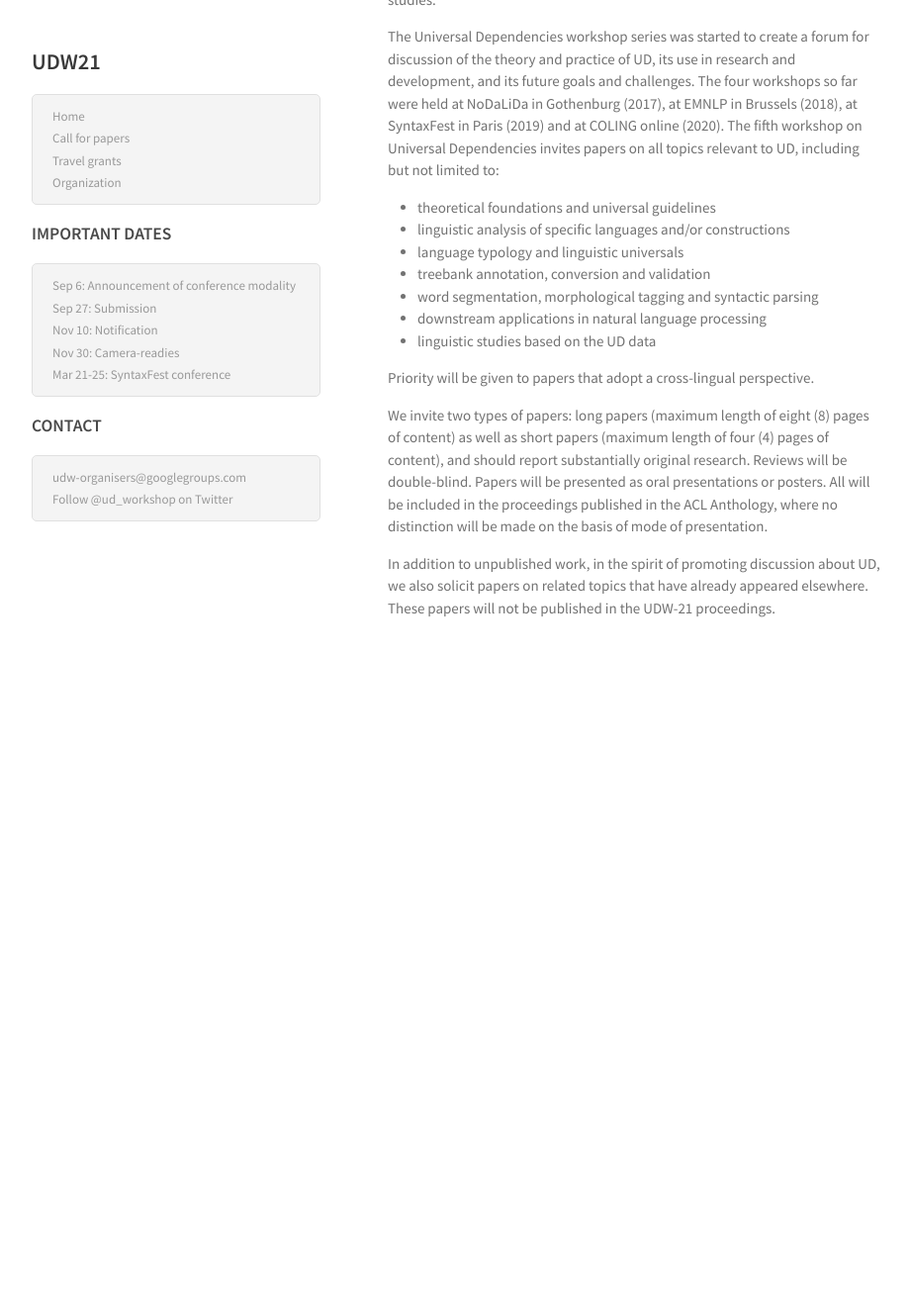
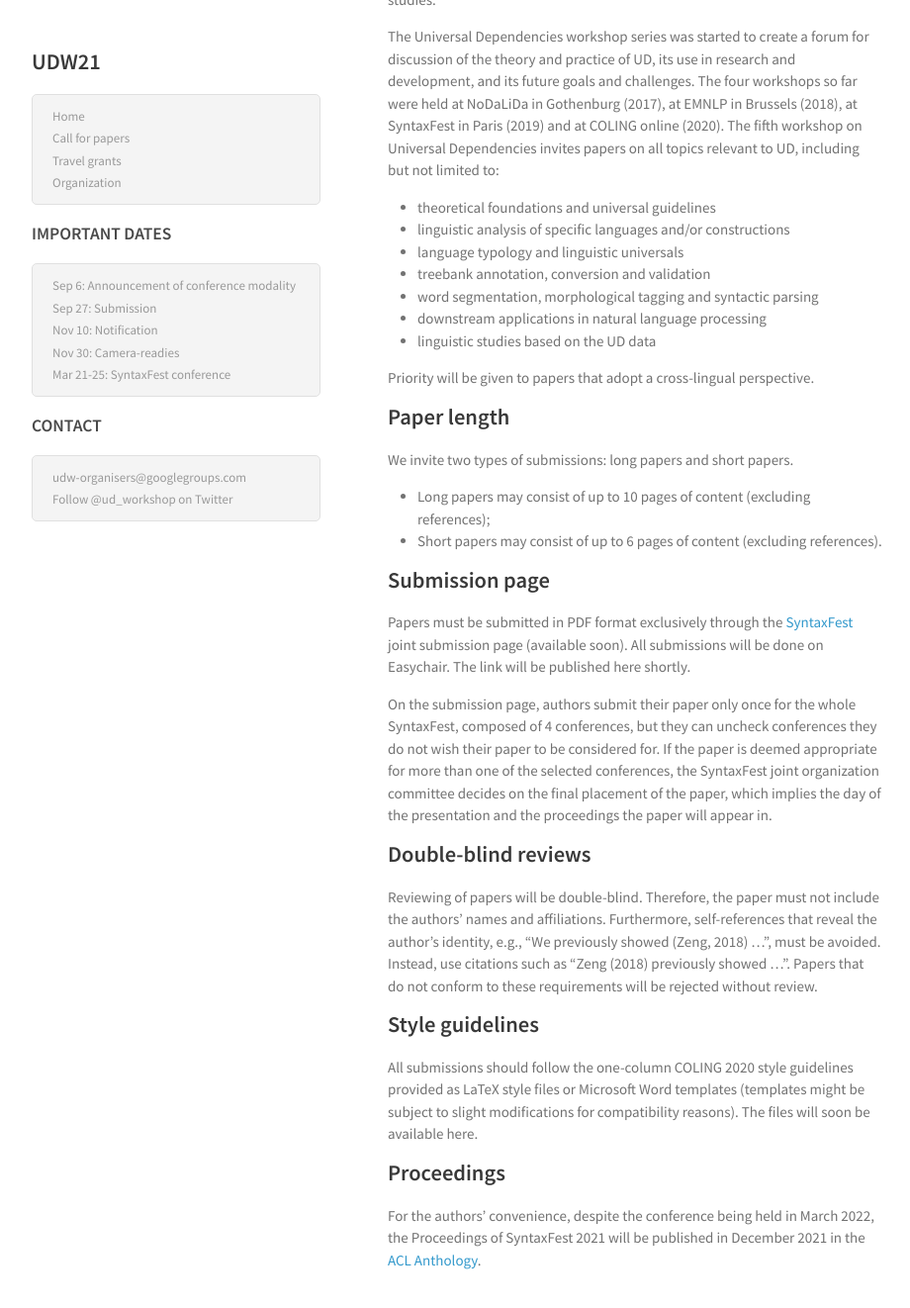
Before and after one commit to UniversalDependencies/udw21, a Jekyll site: the page built from cfp.md, in a window 1280 px wide and 1400 px high, scrolled down 292 px. Shown: the top 1322 px of the window at 99% size, without its empty margins (178-1098 px from the left). Built offline with Jekyll 4.4.1, drawn with Linux system fonts in a browser that asks for light colours; before the commit the page ends 1033 px from its top, so only the background shows below that; some of the changed text lies outside the part shown.

Commit message:
updated cfp with info from syntaxfest

```diff
--- a/cfp.md
+++ b/cfp.md
@@ -19,6 +19,27 @@ The Universal Dependencies workshop series was started to create a forum for dis
 
 Priority will be given to papers that adopt a cross-lingual perspective.
 
-We invite two types of papers: long papers (maximum length of eight (8) pages of content) as well as short papers (maximum length of four (4) pages of content), and should report substantially original research. Reviews will be double-blind. Papers will be presented as oral presentations or posters. All will be included in the proceedings published in the ACL Anthology, where no distinction will be made on the basis of mode of presentation.
+## Paper length
 
-In addition to unpublished work, in the spirit of promoting discussion about UD, we also solicit papers on related topics that have already appeared elsewhere. These papers will not be published in the UDW-21 proceedings.
+We invite two types of submissions: long papers and short papers.
+
+* Long papers may consist of up to 10 pages of content (excluding references);
+* Short papers may consist of up to 6 pages of content (excluding references).
+
+## Submission page
+
+Papers must be submitted in PDF format exclusively through the [SyntaxFest](https://syntaxfest.github.io/) joint submission page (available soon). All submissions will be done on Easychair. The link will be published here shortly.
+
+On the submission page, authors submit their paper only once for the whole SyntaxFest, composed of 4 conferences, but they can uncheck conferences they do not wish their paper to be considered for. If the paper is deemed appropriate for more than one of the selected conferences, the SyntaxFest joint organization committee decides on the final placement of the paper, which implies the day of the presentation and the proceedings the paper will appear in.
+
+## Double-blind reviews
+
+Reviewing of papers will be double-blind. Therefore, the paper must not include the authors' names and affiliations. Furthermore, self-references that reveal the author's identity, e.g., "We previously showed (Zeng, 2018) ...", must be avoided. Instead, use citations such as "Zeng (2018) previously showed ...". Papers that do not conform to these requirements will be rejected without review.
+
+## Style guidelines
+
+All submissions should follow the one-column COLING 2020 style guidelines provided as LaTeX style files or Microsoft Word templates (templates might be subject to slight modifications for compatibility reasons). The files will soon be available here.
+
+## Proceedings
+
+For the authors' convenience, despite the conference being held in March 2022, the Proceedings of SyntaxFest 2021 will be published in December 2021 in the [ACL Anthology](https://www.aclweb.org/anthology/).
```
Also changed, not shown: other parts of cfp.md (+1 -1 lines), organization.md (+6 -2 lines), 1 other file.
